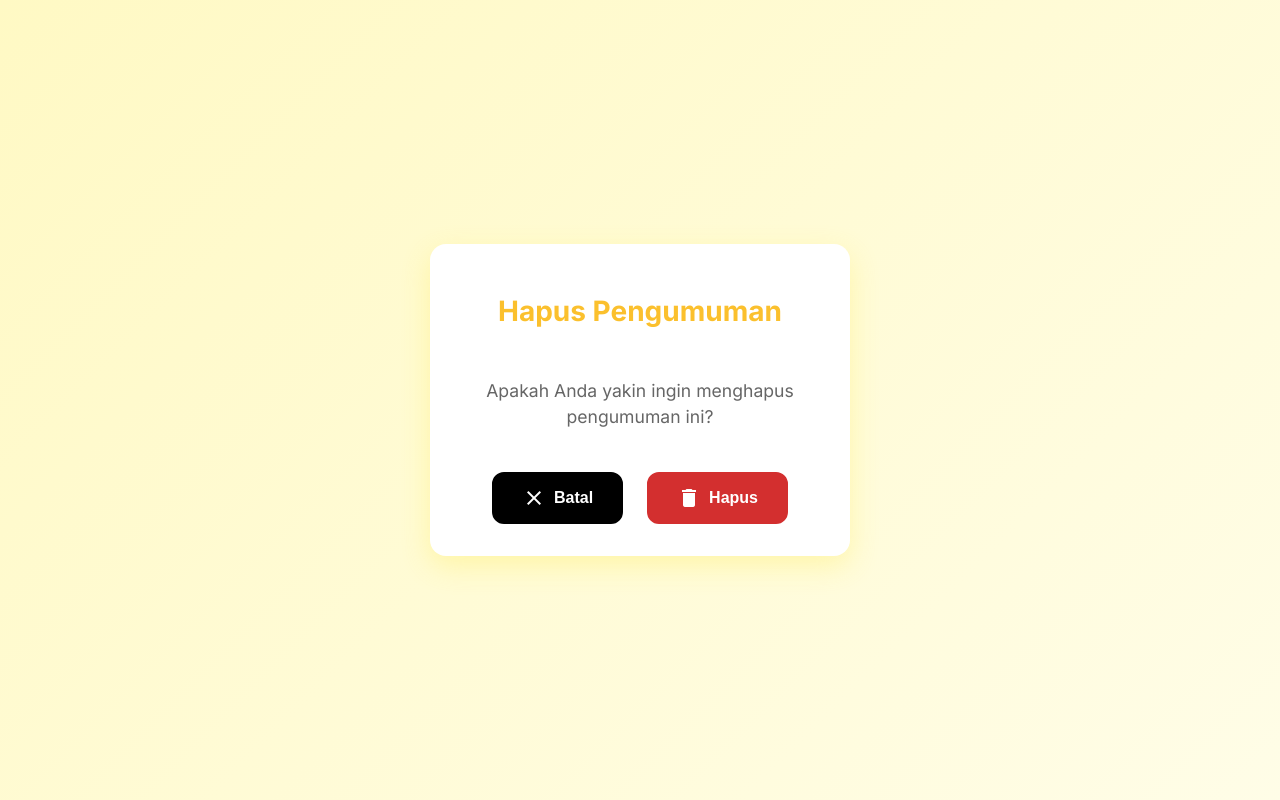
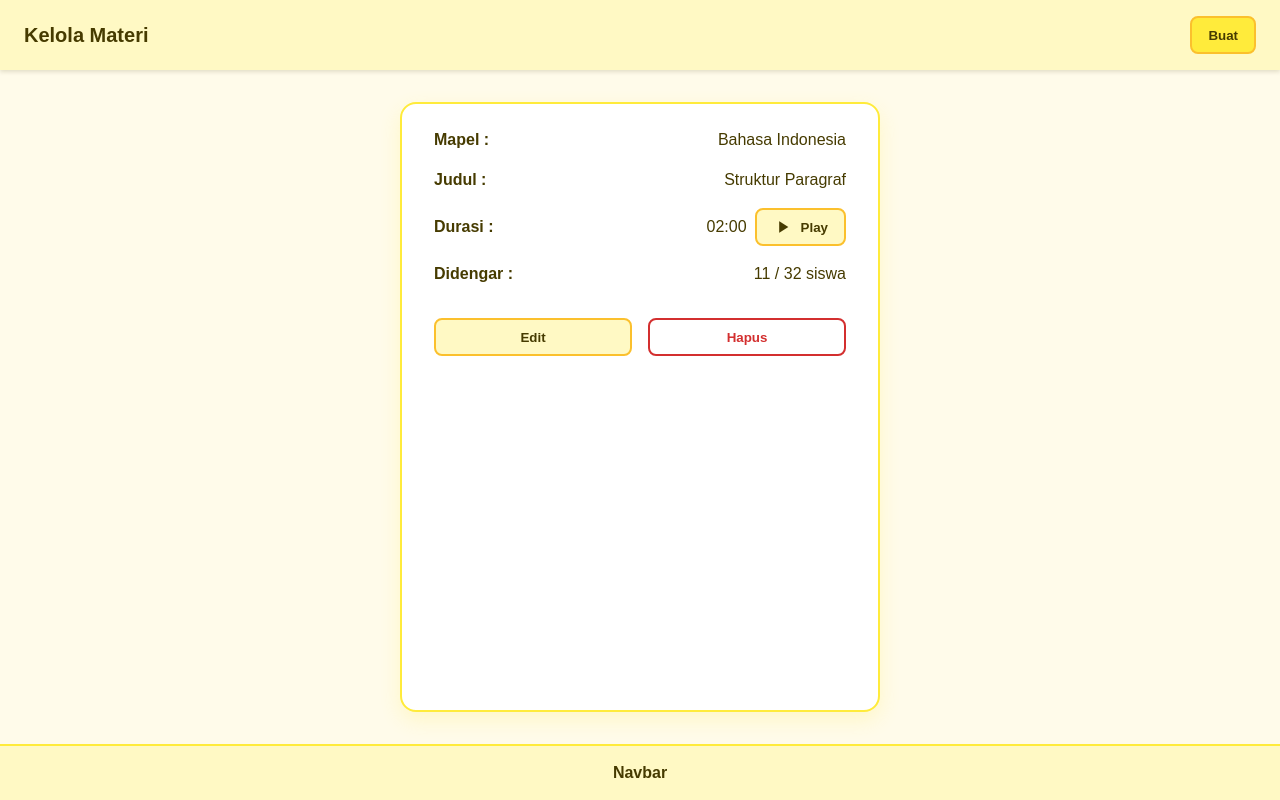
Before and after one commit to Aldias28/pengumuman-frame1, a plain HTML site: page index.html in a window 1280 px wide. Drawn offline with Linux system fonts and the light colour scheme.

Commit message:
Update index.html

```diff
--- a/index.html
+++ b/index.html
@@ -3,128 +3,223 @@
 <head>
 <meta charset="UTF-8" />
 <meta name="viewport" content="width=device-width, initial-scale=1" />
-  <title>Hapus Pengumuman</title>
-  <link href="https://fonts.googleapis.com/css2?family=Inter:wght@400;700&display=swap" rel="stylesheet" />
+<title>Kelola Materi</title>
+<!-- Google Material Icons CDN -->
 <link href="https://fonts.googleapis.com/icon?family=Material+Icons" rel="stylesheet" />
 <style>
-    /* Reset and base */
+  /* Reset & base */
   *, *::before, *::after {
     box-sizing: border-box;
   }
   body {
-      font-family: 'Inter', sans-serif;
-      background: linear-gradient(135deg, #fff9c4 0%, #fffde7 100%);
-      color: #333;
     margin: 0;
-      padding: 0;
-      display: flex;
+    font-family: 'Poppins', sans-serif;
+    background-color: #fffbea;
+    color: #463b00;
+    line-height: 1.5;
     min-height: 100vh;
-      align-items: center;
-      justify-content: center;
-    }
-    .container {
-      background: white;
-      border-radius: 16px;
-      padding: 32px 48px;
-      max-width: 420px;
-      width: 90vw;
-      box-shadow: 0 10px 28px rgba(255, 235, 59, 0.3);
     display: flex;
     flex-direction: column;
-      gap: 24px;
-      text-align: center;
   }
-    h1 {
+
+  /* Layout containers */
+  header, footer {
+    background: #fff9c4; /* light yellow */
+    color: #463b00;
+    padding: 1rem 1.5rem;
     font-weight: 700;
-      font-size: 1.75rem;
-      color: #fbc02d; /* deep yellow */
-      margin-bottom: 8px;
-    }
-    p {
-      font-size: 1.1rem;
-      color: #666;
-      line-height: 1.5;
-    }
-    .buttons {
-      display: flex;
-      justify-content: center;
-      gap: 24px;
-      flex-wrap: wrap;
-    }
-    button {
-      cursor: pointer;
-      font-weight: 700;
-      font-size: 1rem;
-      padding: 12px 28px;
-      border: 2px solid transparent;
-      border-radius: 12px;
-      min-width: 120px;
-      display: flex;
-      align-items: center;
-      justify-content: center;
-      gap: 8px;
-      transition: background-color 0.3s ease, color 0.3s ease, border-color 0.3s ease;
     user-select: none;
   }
 
-    /* Tombol Batal (Hitam Putih) */
-    .btn-batal {
-      background-color: #000;
-      color: #fff;
-      border-color: #000;
-    }
-    .btn-batal:hover,
-    .btn-batal:focus {
-      background-color: #333;
-      border-color: #333;
-      outline: none;
+  header {
+    font-size: 1.25rem;
+    position: sticky;
+    top: 0;
+    box-shadow: 0 2px 4px rgba(70, 59, 0, 0.15);
+    z-index: 100;
+    display: flex;
+    justify-content: space-between;
+    align-items: center;
   }
 
-    /* Tombol Hapus (Merah Putih) */
-    .btn-hapus {
-      background-color: #d32f2f;
-      color: #fff;
-      border-color: #d32f2f;
-    }
-    .btn-hapus:hover,
-    .btn-hapus:focus {
-      background-color: #b71c1c;
-      border-color: #b71c1c;
-      outline: none;
+  main {
+    flex-grow: 1;
+    padding: 1.5rem;
+    display: flex;
+    justify-content: center;
   }
 
-    /* Responsive text scaling */
-    @media (max-width: 480px) {
-      h1 {
-        font-size: 1.5rem;
+  .card {
+    background: white;
+    border-radius: 16px;
+    box-shadow: 0 8px 20px rgb(255 235 59 / 0.2);
+    border: 2px solid #ffeb3b;
+    max-width: 480px;
+    width: 100%;
+    padding: 1.5rem 2rem;
+    display: flex;
+    flex-direction: column;
+    gap: 1rem;
   }
-      p {
+
+  /* Button base styles */
+  button {
+    font-family: inherit;
+    font-weight: 600;
+    border-radius: 8px;
+    cursor: pointer;
+    transition: background-color 0.3s ease;
+    border: none;
+    min-height: 38px;
+    padding: 0 1rem;
+    display: inline-flex;
+    align-items: center;
+    gap: 0.5rem;
+    user-select: none;
+  }
+  button:focus-visible {
+    outline: 3px solid #fbde4a;
+    outline-offset: 2px;
+  }
+
+  /* Header Buttons */
+  #buatBtn {
+    background-color: #ffeb3b;
+    color: #463b00;
+    border: 2px solid #fbc02d;
+  }
+  #buatBtn:hover, #buatBtn:focus {
+    background-color: #fbc02d;
+  }
+
+  /* Content text */
+  .content-row {
+    display: flex;
+    justify-content: space-between;
+    align-items: center;
+  }
+  .content-label {
+    font-weight: 600;
+  }
+  .content-value {
+    font-weight: 500;
+  }
+
+  /* Play button */
+  #playBtn {
+    background-color: #fff9c4;
+    color: #463b00;
+    border: 2px solid #fbc02d;
+  }
+  #playBtn:hover, #playBtn:focus {
+    background-color: #fbc02d;
+    color: #3e2f00;
+  }
+
+  /* Edit and Hapus buttons container */
+  .action-buttons {
+    display: flex;
+    gap: 1rem;
+    margin-top: 1rem;
+  }
+
+  /* Edit button */
+  #editBtn {
+    background-color: #fff9c4;
+    color: #463b00;
+    border: 2px solid #fbc02d;
+    flex: 1;
+    justify-content: center;
+  }
+  #editBtn:hover, #editBtn:focus {
+    background-color: #fbc02d;
+    color: #3e2f00;
+  }
+  /* Hapus button */
+  #hapusBtn {
+    background-color: transparent;
+    color: #d32f2f;
+    border: 2px solid #d32f2f;
+    flex: 1;
+    justify-content: center;
+  }
+  #hapusBtn:hover, #hapusBtn:focus {
+    background-color: #d32f2f;
+    color: white;
+  }
+
+  /* Footer Navbar */
+  footer {
+    position: sticky;
+    bottom: 0;
+    font-weight: 600;
     font-size: 1rem;
+    display: flex;
+    justify-content: center;
+    align-items: center;
+    height: 56px;
+    border-top: 2px solid #ffeb3b;
   }
-      .buttons {
-        gap: 16px;
+
+  /* Responsive */
+  @media (max-width: 767px) {
+    header, footer {
+      padding-left: 1rem;
+      padding-right: 1rem;
     }
-      button {
-        min-width: 100%;
-        padding: 14px 0;
+    .card {
+      max-width: 100%;
+      padding: 1.5rem 1rem;
+      border-width: 1.5px;
     }
   }
+  @media (min-width: 768px) {
+    main {
+      padding-top: 2rem;
+      padding-bottom: 2rem;
+    }
+  }
+
 </style>
 </head>
 <body>
-  <main class="container" role="dialog" aria-labelledby="dialogTitle" aria-describedby="dialogDesc">
-    <h1 id="dialogTitle">Hapus Pengumuman</h1>
-    <p id="dialogDesc">Apakah Anda yakin ingin menghapus pengumuman ini?</p>
-    <div class="buttons">
-      <button type="button" class="btn-batal" aria-label="Batal menghapus pengumuman">
-        <span class="material-icons" aria-hidden="true">close</span>
-        Batal
-      </button>
-      <button type="button" class="btn-hapus" aria-label="Hapus pengumuman">
-        <span class="material-icons" aria-hidden="true">delete</span>
-        Hapus
+  <header>
+    <span>Kelola Materi</span>
+    <button id="buatBtn" type="button" aria-label="Buat Materi Baru">Buat</button>
+  </header>
+
+  <main>
+    <article class="card" role="region" aria-labelledby="materiTitle">
+      <div class="content-row">
+        <div class="content-label">Mapel :</div>
+        <div class="content-value">Bahasa Indonesia</div>
+      </div>
+      <div class="content-row">
+        <div class="content-label">Judul :</div>
+        <div class="content-value">Struktur Paragraf</div>
+      </div>
+      <div class="content-row" aria-label="Durasi Video">
+        <div class="content-label">Durasi :</div>
+        <div class="content-value" style="display:flex; align-items:center; gap:0.5rem;">
+          02:00
+          <button id="playBtn" type="button" aria-label="Putar Video">
+            <span class="material-icons" aria-hidden="true" style="font-size:1.25rem;">play_arrow</span> Play
           </button>
         </div>
+      </div>
+      <div class="content-row">
+        <div class="content-label">Didengar :</div>
+        <div class="content-value">11 / 32 siswa</div>
+      </div>
+      <div class="action-buttons">
+        <button id="editBtn" type="button" aria-label="Edit Materi">Edit</button>
+        <button id="hapusBtn" type="button" aria-label="Hapus Materi">Hapus</button>
+      </div>
+    </article>
   </main>
+
+  <footer role="contentinfo" aria-label="Navigasi Footer">
+    Navbar
+  </footer>
 </body>
 </html>
```
Lines whose indentation alone changed are shown as unchanged.
